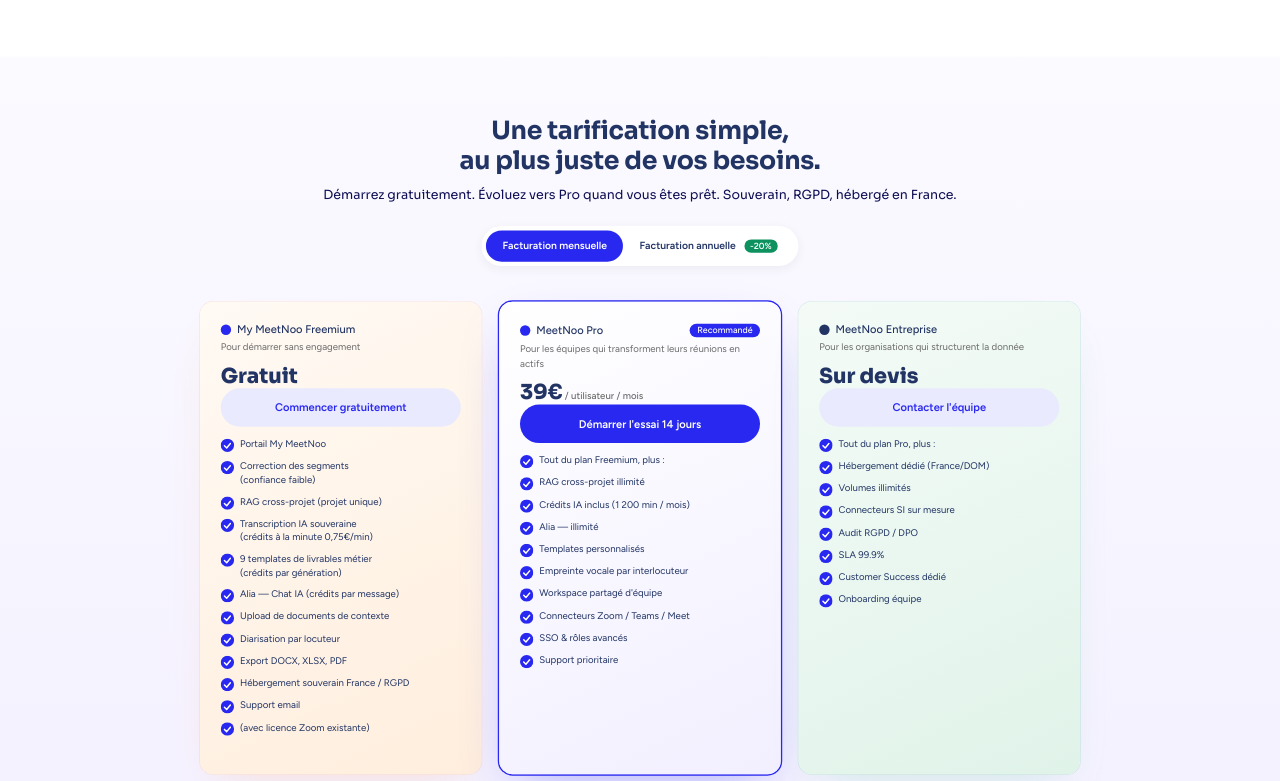
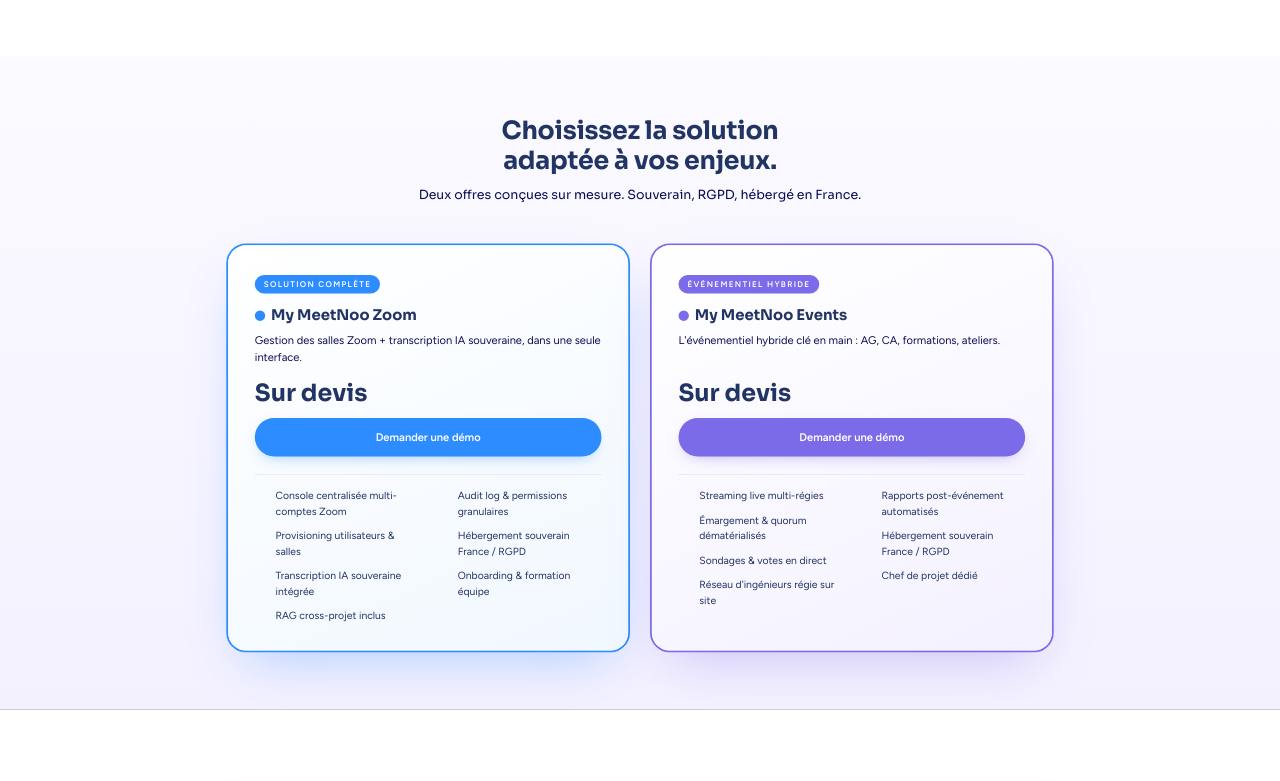
Before and after one commit to TilideyoContact/meetnoo-landing, a plain HTML site: page index.html in a window 1280 px wide. Shown: the part 5948-6729 px from the top of the page. Drawn offline with Linux system fonts and the light colour scheme.

Commit message:
Update from Claude Design — 2026-05-04 (favicon preserved)

```diff
--- a/index.html
+++ b/index.html
@@ -557,6 +557,44 @@
   .pricing .toggle button{height:42px;padding:0 22px;border:0;background:transparent;font:600 14px/42px 'Figtree';color:var(--ink2);cursor:pointer;border-radius:9999px}
   .pricing .toggle button.active{background:var(--indigo-500);color:#fff}
   .pricing .grid{margin:48px auto 0;display:grid;grid-template-columns:repeat(3,380px);gap:24px;justify-content:center}
+  /* Extras grid: 2 large showcased cards */
+  .pricing .extras-grid{
+    margin:56px auto 0;display:grid;grid-template-columns:repeat(2,540px);gap:32px;justify-content:center;
+  }
+  .pricing .extras-grid .plan{
+    padding:40px 36px 36px;border-radius:24px;
+    position:relative;overflow:hidden;
+    transition:transform .25s ease, box-shadow .25s ease;
+  }
+  .pricing .extras-grid .plan:hover{transform:translateY(-4px)}
+  .pricing .extras-grid .plan .badge-plan{
+    display:inline-block;font:600 11px/1 'Figtree';letter-spacing:.16em;text-transform:uppercase;
+    padding:7px 12px;border-radius:9999px;margin-bottom:18px;
+  }
+  .pricing .extras-grid .plan .lbl{font:700 20px/1.2 'Sora';margin-bottom:10px}
+  .pricing .extras-grid .plan .lbl .d{width:14px;height:14px}
+  .pricing .extras-grid .plan .desc{font:400 15px/1.5 'Figtree';color:var(--ink3);min-height:48px;margin-bottom:18px}
+  .pricing .extras-grid .plan .price{font:700 32px/1 'Sora';margin-bottom:18px}
+  .pricing .extras-grid .plan .cta{height:50px;line-height:50px;font:600 15px/50px 'Figtree';margin-bottom:24px}
+  .pricing .extras-grid .plan ul{column-count:2;column-gap:24px;padding-top:18px;border-top:1px solid rgba(20,16,60,.08);display:block;margin:0;list-style:none}
+  .pricing .extras-grid .plan ul li{break-inside:avoid;font:400 14px/1.5 'Figtree';color:var(--ink2);margin-bottom:12px;padding-left:28px;position:relative;display:block}
+  .pricing .extras-grid .plan ul li::before{position:absolute;left:0;top:2px;flex:initial;margin:0}
+  /* My MeetNoo Zoom — bleu marqué */
+  .pricing .extras-grid .extra-zoom{
+    background:linear-gradient(155deg,#FFFFFF 0%,#F1F8FF 100%);
+    box-shadow:0 0 0 2.5px #2D8CFF, 0 30px 70px -25px rgba(45,140,255,.40);
+  }
+  .pricing .extras-grid .extra-zoom .badge-plan{background:#2D8CFF;color:#fff}
+  .pricing .extras-grid .extra-zoom .cta{background:#2D8CFF;color:#fff;box-shadow:0 8px 22px -10px rgba(45,140,255,.55)}
+  .pricing .extras-grid .extra-zoom .cta:hover{background:#1a7ae8}
+  /* My MeetNoo Events — violet/lilas */
+  .pricing .extras-grid .extra-events{
+    background:linear-gradient(155deg,#FFFFFF 0%,#F4F1FF 100%);
+    box-shadow:0 0 0 2.5px #7C6BE8, 0 30px 70px -25px rgba(124,107,232,.40);
+  }
+  .pricing .extras-grid .extra-events .badge-plan{background:#7C6BE8;color:#fff}
+  .pricing .extras-grid .extra-events .cta{background:#7C6BE8;color:#fff;box-shadow:0 8px 22px -10px rgba(124,107,232,.55)}
+  .pricing .extras-grid .extra-events .cta:hover{background:#6a59d6}
   .plan{
     background:linear-gradient(155deg,#FFFFFF 0%,#FAFAFE 100%);border-radius:18px;padding:30px 28px;text-align:left;position:relative;
     box-shadow:0 0 0 1px rgba(228,229,233,.6),0 30px 60px -30px rgba(20,27,52,.16);
@@ -1637,69 +1675,40 @@
 
   <!-- ==================== PRICING ==================== -->
   <section class="pricing" id="pricing">
-    <h2 class="section-title">Une tarification simple,<br/>au plus juste de vos besoins.</h2>
-    <p class="section-sub" style="max-width:900px">Démarrez gratuitement. Évoluez vers Pro quand vous êtes prêt. Souverain, RGPD, hébergé en France.</p>
-    <div class="toggle">
-      <button class="active">Facturation mensuelle</button>
-      <button>Facturation annuelle <span style="font-size:12px;background:var(--green);color:#fff;padding:2px 8px;border-radius:9px;margin-left:8px">-20%</span></button>
-    </div>
-
-    <div class="grid">
-      <div class="plan">
-        <div class="lbl"><span class="d"></span> My MeetNoo Freemium</div>
-        <div class="desc">Pour démarrer sans engagement</div>
-        <div class="price">Gratuit</div>
-        <a class="cta" href="Contact.html" style="text-decoration:none">Commencer gratuitement</a>
+    <h2 class="section-title">Choisissez la solution<br/>adaptée à vos enjeux.</h2>
+    <p class="section-sub" style="max-width:900px">Deux offres conçues sur mesure. Souverain, RGPD, hébergé en France.</p>
+
+    <div class="extras-grid">
+      <div class="plan extra-zoom">
+        <div class="badge-plan">Solution complète</div>
+        <div class="lbl"><span class="d" style="background:#2D8CFF"></span> My MeetNoo Zoom</div>
+        <div class="desc">Gestion des salles Zoom + transcription IA souveraine, dans une seule interface.</div>
+        <div class="price">Sur devis</div>
+        <a class="cta" href="Contact.html" style="text-decoration:none">Demander une démo</a>
         <ul>
-          <li>Portail My MeetNoo</li>
-          <li>Correction des segments
-(confiance faible)</li>
-          <li>RAG cross-projet (projet unique)</li>
-          <li>Transcription IA souveraine
-(crédits à la minute 0,75€/min)</li>
-          <li>9 templates de livrables métier
-(crédits par génération)</li>
-          <li>Alia — Chat IA (crédits par message)</li>
-          <li>Upload de documents de contexte</li>
-          <li>Diarisation par locuteur</li>
-          <li>Export DOCX, XLSX, PDF</li>
+          <li>Console centralisée multi-comptes Zoom</li>
+          <li>Provisioning utilisateurs &amp; salles</li>
+          <li>Transcription IA souveraine intégrée</li>
+          <li>RAG cross-projet inclus</li>
+          <li>Audit log &amp; permissions granulaires</li>
           <li>Hébergement souverain France / RGPD</li>
-          <li>Support email</li>
-          <li>(avec licence Zoom existante)</li>
+          <li>Onboarding &amp; formation équipe</li>
         </ul>
       </div>
-      <div class="plan featured">
-        <div class="lbl"><span class="d"></span> MeetNoo Pro <span style="font-size:12px;color:#fff;background:var(--indigo-500);padding:3px 10px;border-radius:9px;margin-left:auto">Recommandé</span></div>
-        <div class="desc">Pour les équipes qui transforment leurs réunions en actifs</div>
-        <div class="price">39€<small> / utilisateur / mois</small></div>
-        <a class="cta" href="Contact.html" style="text-decoration:none">Démarrer l'essai 14 jours</a>
+      <div class="plan extra-events">
+        <div class="badge-plan">Événementiel hybride</div>
+        <div class="lbl"><span class="d" style="background:#7C6BE8"></span> My MeetNoo Events</div>
+        <div class="desc">L'événementiel hybride clé en main : AG, CA, formations, ateliers.</div>
+        <div class="price">Sur devis</div>
+        <a class="cta" href="Contact.html" style="text-decoration:none">Demander une démo</a>
         <ul>
-          <li>Tout du plan Freemium, plus :</li>
-          <li>RAG cross-projet illimité</li>
-          <li>Crédits IA inclus (1 200 min / mois)</li>
-          <li>Alia — illimité</li>
-          <li>Templates personnalisés</li>
-          <li>Empreinte vocale par interlocuteur</li>
-          <li>Workspace partagé d'équipe</li>
-          <li>Connecteurs Zoom / Teams / Meet</li>
-          <li>SSO &amp; rôles avancés</li>
-          <li>Support prioritaire</li>
-        </ul>
-      </div>
-      <div class="plan">
-        <div class="lbl"><span class="d" style="background:var(--ink2)"></span> MeetNoo Entreprise</div>
-        <div class="desc">Pour les organisations qui structurent la donnée</div>
-        <div class="price">Sur devis</div>
-        <a class="cta" href="Contact.html" style="text-decoration:none">Contacter l'équipe</a>
-        <ul>
-          <li>Tout du plan Pro, plus :</li>
-          <li>Hébergement dédié (France/DOM)</li>
-          <li>Volumes illimités</li>
-          <li>Connecteurs SI sur mesure</li>
-          <li>Audit RGPD / DPO</li>
-          <li>SLA 99.9%</li>
-          <li>Customer Success dédié</li>
-          <li>Onboarding équipe</li>
+          <li>Streaming live multi-régies</li>
+          <li>Émargement &amp; quorum dématérialisés</li>
+          <li>Sondages &amp; votes en direct</li>
+          <li>Réseau d'ingénieurs régie sur site</li>
+          <li>Rapports post-événement automatisés</li>
+          <li>Hébergement souverain France / RGPD</li>
+          <li>Chef de projet dédié</li>
         </ul>
       </div>
     </div>
```
Also changed, not shown: Contact.html (+1 -1 lines), Gestion Salles Zoom.html (+3 -2 lines), Landing Page.html (+67 -58 lines), Meetnoo Events.html (+1 -1 lines).
